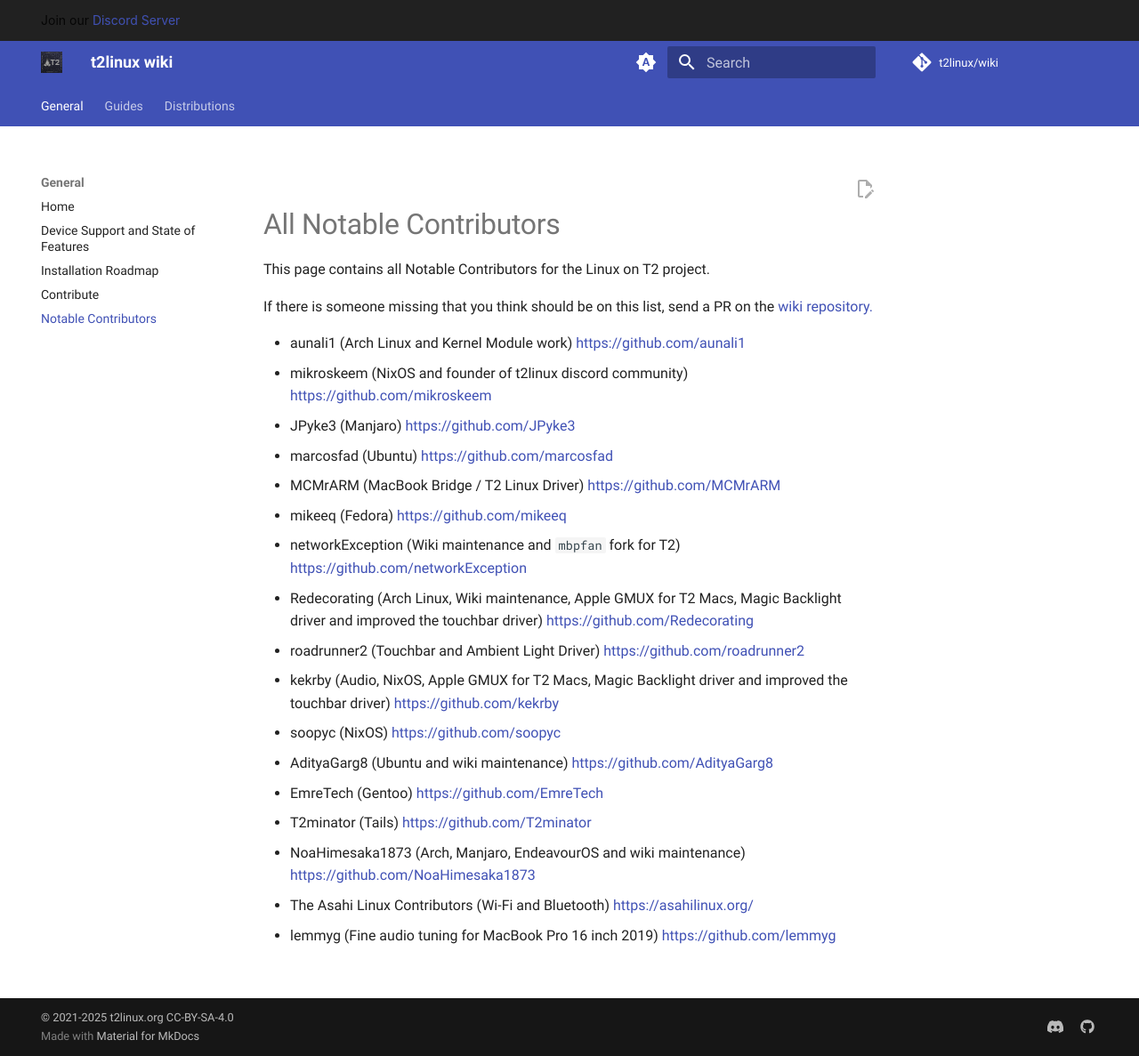
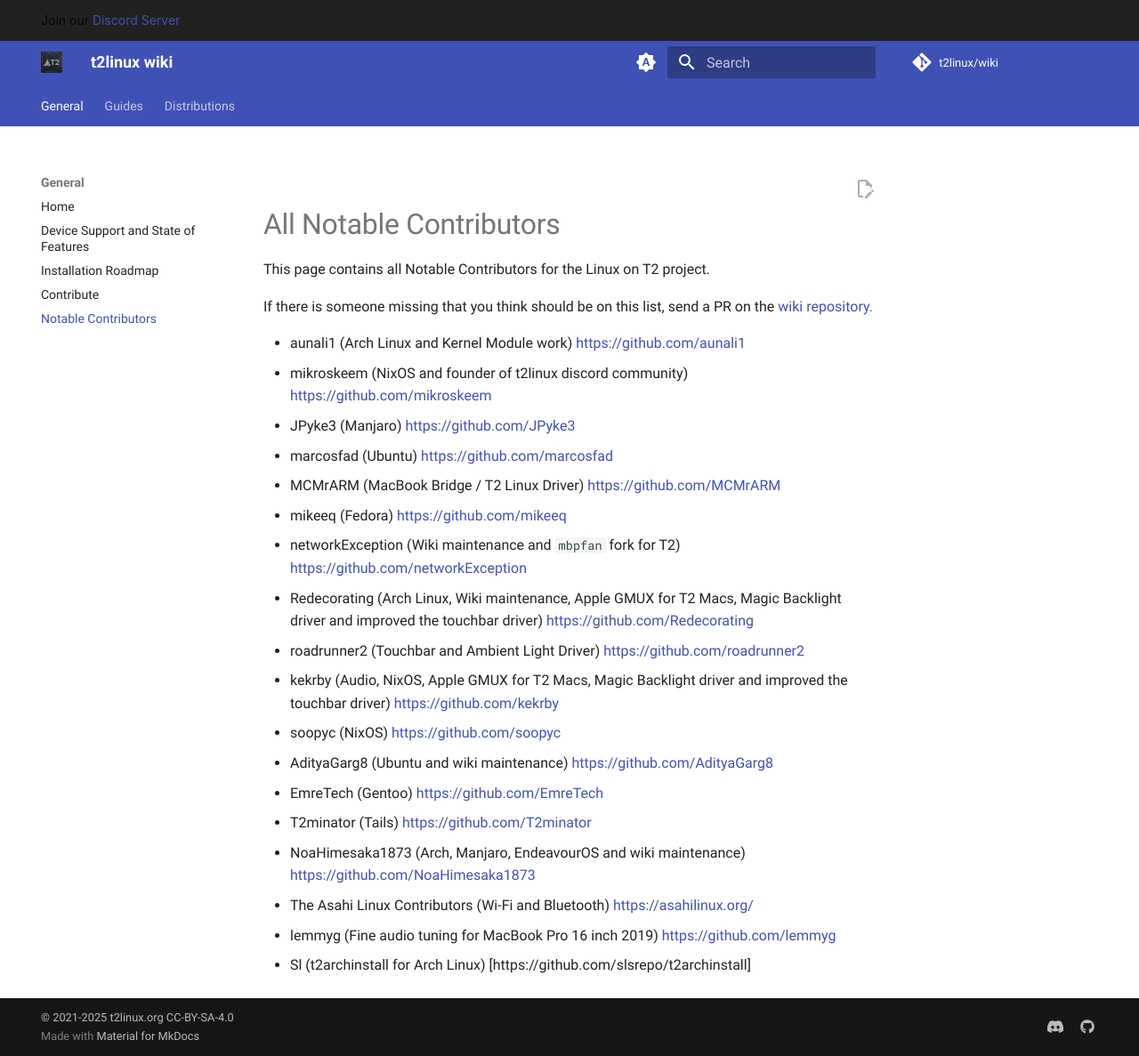
Before and after one commit to t2linux/wiki, an MkDocs documentation site: the page built from docs/notable-contributors.md, in a window 1280 px wide and 1187 px high. Shown: the whole window at 89% size. Built offline with MkDocs 1.6.1 and Material for MkDocs 9.7.7, drawn with Linux system fonts in a browser that asks for light colours; comment, search, counter and statistics services are not loaded.

Commit message:
Add Sl as a notable contributor for creating t2archinstall

```diff
--- a/docs/notable-contributors.md
+++ b/docs/notable-contributors.md
@@ -21,3 +21,4 @@ If there is someone missing that you think should be on this list, send a PR on
 - NoaHimesaka1873 (Arch, Manjaro, EndeavourOS and wiki maintenance) [https://github.com/NoaHimesaka1873](https://github.com/NoaHimesaka1873)
 - The Asahi Linux Contributors (Wi-Fi and Bluetooth) [https://asahilinux.org/](https://asahilinux.org/)
 - lemmyg (Fine audio tuning for MacBook Pro 16 inch 2019) [https://github.com/lemmyg](https://github.com/lemmyg)
+- Sl (t2archinstall for Arch Linux) [https://github.com/slsrepo/t2archinstall]
```
